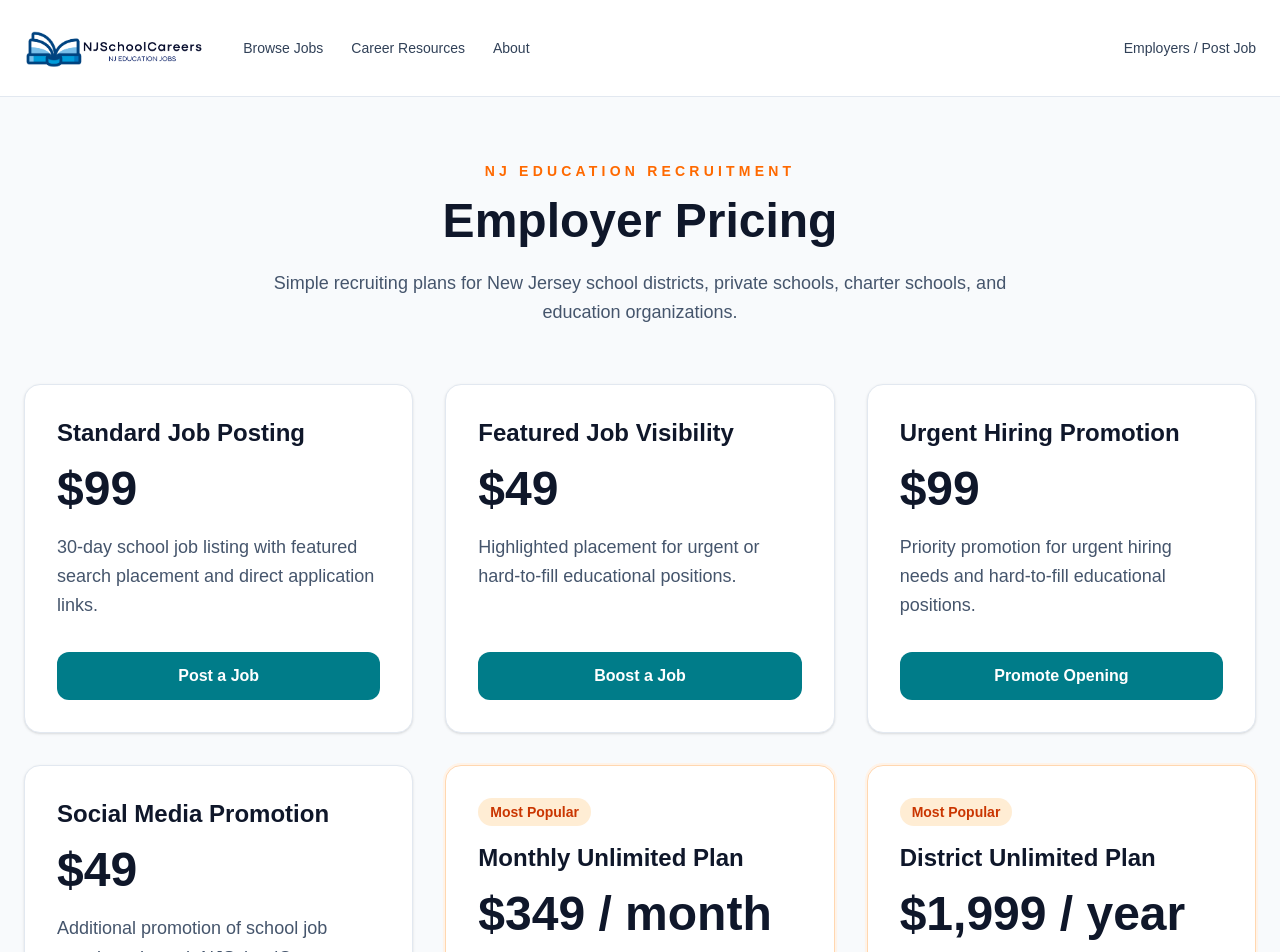
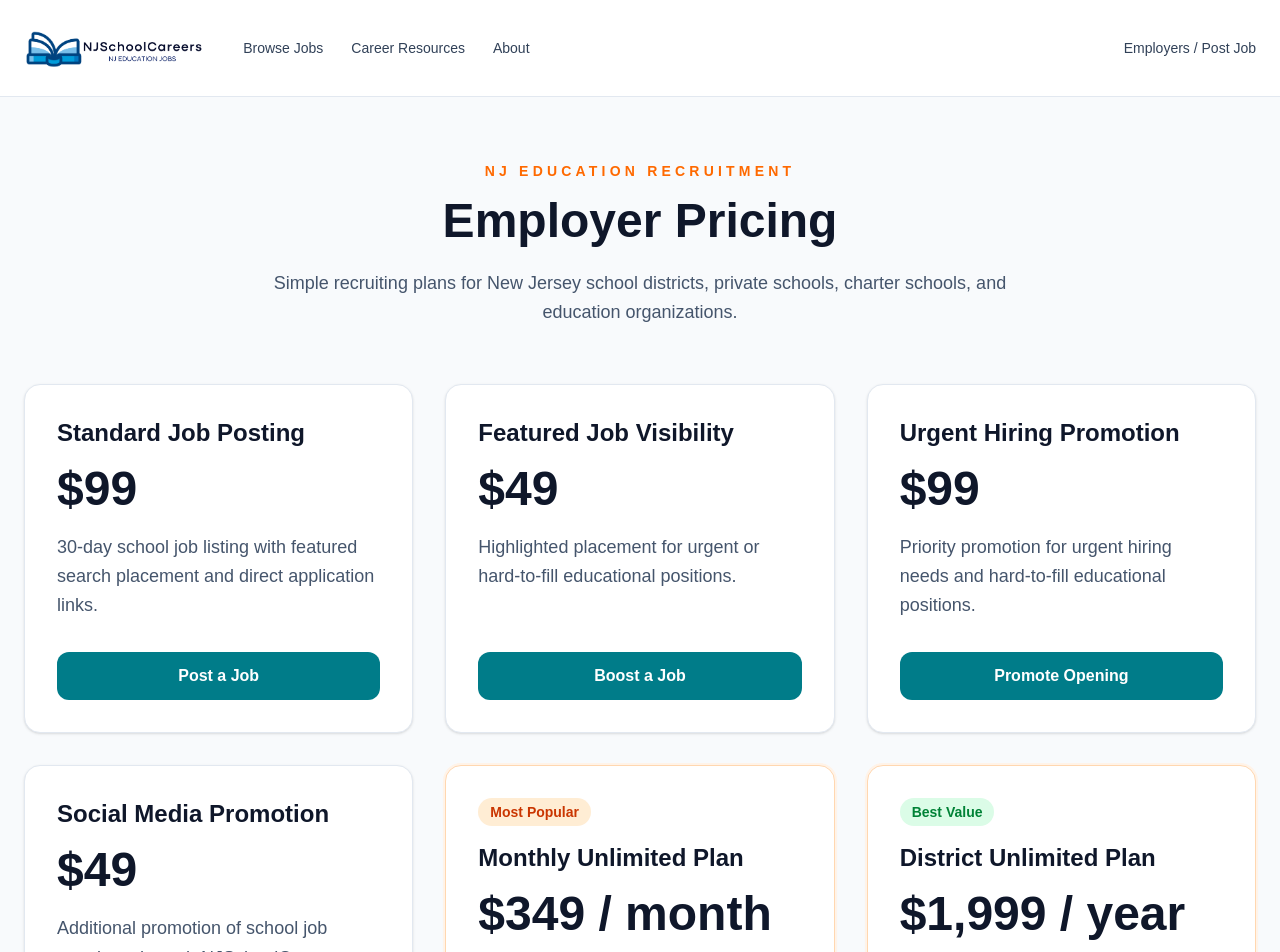
Before and after one commit to njwilkin1/nj-school-careers, a Next.js app: page /employers/pricing in a window 1280 px wide. Shown: the top 952 px of the page. Built offline with nearby package versions, Linux system fonts and the light colour scheme.

Commit message:
Update pricing page badges and annual plan messaging

```diff
--- a/app/employers/pricing/page.tsx
+++ b/app/employers/pricing/page.tsx
@@ -38,16 +38,16 @@ const pricingPlans = [
       "Unlimited monthly job postings with priority placement and featured employer visibility. Annual agreement required.",
     button: "Start Monthly Plan",
     link: "https://buy.stripe.com/dRmcN73widKX8FL0ie8IU02",
-    featured: true,
+    badge: "Most Popular",
   },
   {
     title: "District Unlimited Plan",
     price: "$1,999 / year",
     description:
-      "Unlimited school-year job postings with featured district visibility, ongoing recruitment promotion, and priority employer placement.",
+      "Unlimited school-year job postings with featured district visibility, ongoing recruitment promotion, priority employer placement, and over 50% savings compared to monthly billing.",
     button: "Start Annual Plan",
     link: "https://buy.stripe.com/28EeVf0k65er09f8OK8IU01",
-    featured: true,
+    badge: "Best Value",
   },
 ];
 
@@ -79,16 +79,22 @@ export default function PricingPage() {
             <div
   key={plan.title}
   className={`rounded-2xl border bg-white p-8 flex flex-col justify-between shadow-sm hover:shadow-md transition ${
-                plan.featured
+    plan.badge
       ? "border-[#ffd7b0] ring-2 ring-[#fff3e8]"
       : "border-slate-200"
   }`}
 >
               <div>
 
-                {plan.featured && (
-                  <div className="inline-block mb-4 bg-orange-100 text-orange-700 text-sm font-semibold px-3 py-1 rounded-full">
-                    Most Popular
+               {plan.badge && (
+  <div
+    className={`inline-block mb-4 text-sm font-semibold px-3 py-1 rounded-full ${
+      plan.badge === "Best Value"
+        ? "bg-green-100 text-green-700"
+        : "bg-orange-100 text-orange-700"
+    }`}
+  >
+    {plan.badge}
   </div>
 )}
 
```
Lines whose indentation alone changed are shown as unchanged.
